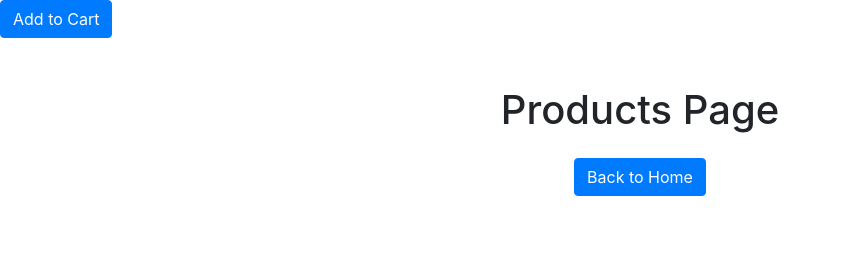
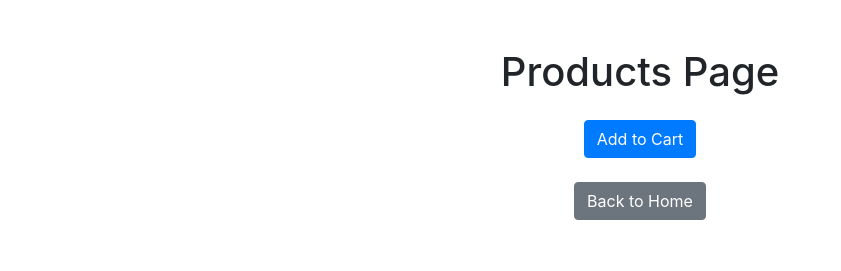
Before and after one commit to SubhashiniRanga2K5/ecommerce-website, a plain HTML site: page product.html in a window 1280 px wide. Shown: the whole page, without its empty margins (0-841 px from the left). Drawn offline with nearby package versions, Linux system fonts and the light colour scheme.

Commit message:
Refactor product.html layout and button styles
Reorganized HTML structure and improved button styling.

```diff
--- a/product.html
+++ b/product.html
@@ -4,20 +4,26 @@
 <title>Products</title>
 <link rel="stylesheet" href="https://stackpath.bootstrapcdn.com/bootstrap/4.5.2/css/bootstrap.min.css">
 </head>
-<button class="btn btn-primary" onclick="addToCart()">Add to Cart</button>
+
+<body>
+
+<div class="container text-center py-5">
+<h1>Products Page</h1>
+
+<button class="btn btn-primary mt-3" onclick="addToCart()">
+Add to Cart
+</button>
+
+<br><br>
+
+<a href="index.html" class="btn btn-secondary">Back to Home</a>
+</div>
 
 <script>
 function addToCart() {
   alert("Product added to cart!");
 }
 </script>
-<body>
-
-<div class="container text-center py-5">
-<h1>Products Page</h1>
-<a href="index.html" class="btn btn-primary mt-3">Back to Home</a>
-</div>
 
 </body>
-
 </html>
```
